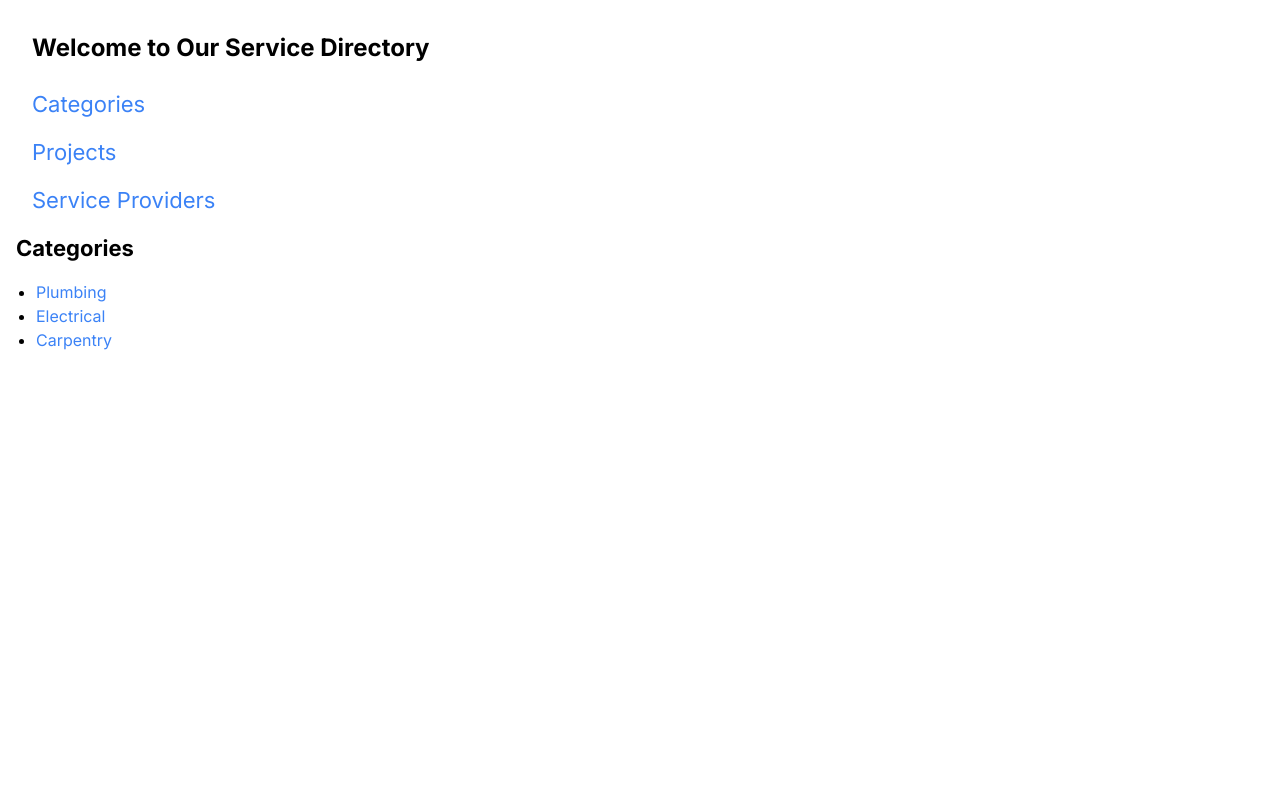
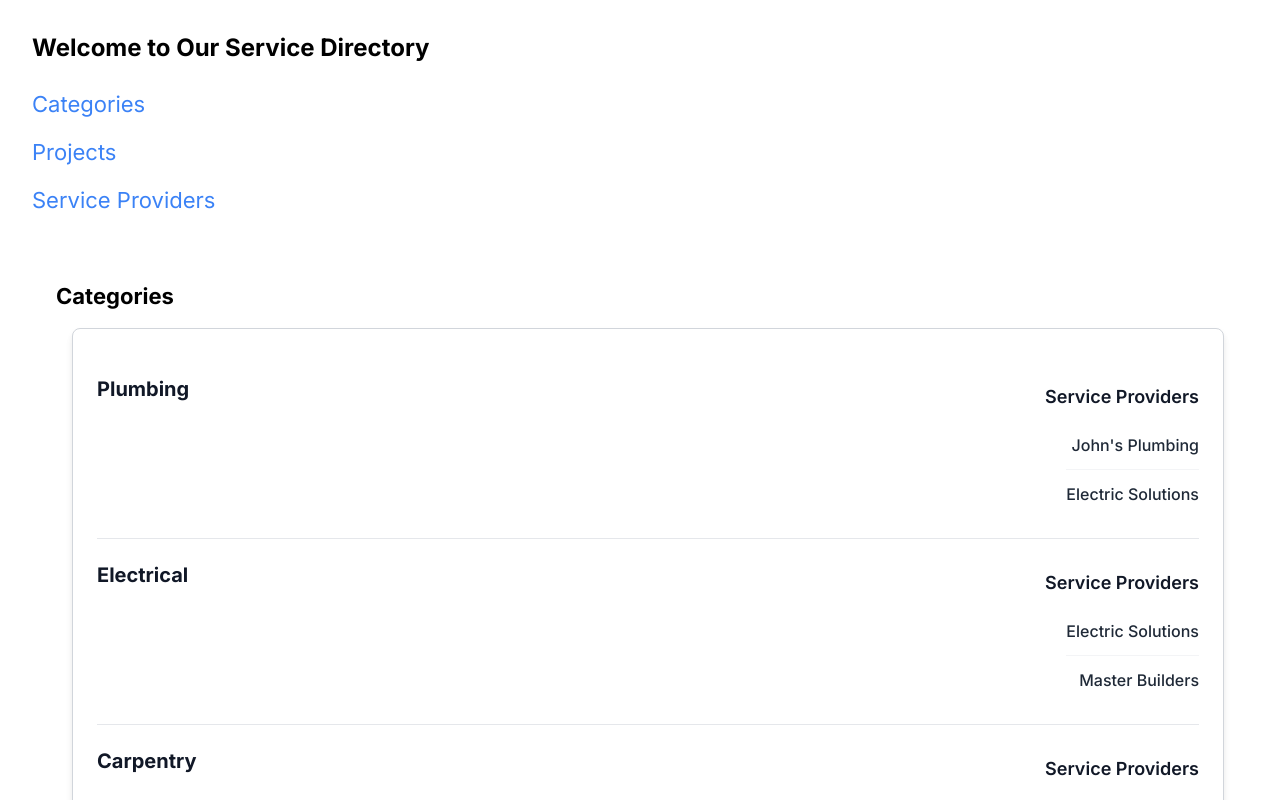
Before and after one commit to RobinNagpal/ChainedAssets, a Next.js app: page /categories in a window 1280 px wide. Shown: the top 800 px of the page. Built offline with nearby package versions, Linux system fonts and the light colour scheme; a web font is replaced by a local one.

Commit message:
added the categories pages

```diff
--- a/src/app/categories/[id]/page.tsx
+++ b/src/app/categories/[id]/page.tsx
@@ -4,6 +4,8 @@ import Link from 'next/link'
 import { categories } from '../../data/categories'
 import { serviceProviders } from '../../data/serviceProviders'
 import { projects } from '../../data/projects'
+import PageWrapper from '@/components/PageWrapper'
+import CategoriesDetails from '@/components/CategoriesDetails'
 
 export default function CategoryPage({ params }: { params: { id: string } }) {
   const { id } = params
@@ -13,46 +15,16 @@ export default function CategoryPage({ params }: { params: { id: string } }) {
     return <div>Category not found</div>
   }
 
-  const providersInCategory = serviceProviders.filter((sp) =>
-    sp.categories.includes(id),
-  )
-
   return (
     <div className="p-4">
       <TempNav />
-      <h1 className="mb-4 text-2xl font-bold">{category.name}</h1>
-
-      {providersInCategory.map((provider) => (
-        <div key={provider.id} className="mb-6">
-          <h2 className="mb-2 text-xl font-semibold">
-            <Link
-              href={`/service-providers/${provider.id}`}
-              className="text-blue-500 hover:underline"
-            >
-              {provider.name}
-            </Link>
-          </h2>
-          <h3 className="text-lg font-medium">Projects:</h3>
-          <ul className="list-disc pl-5">
-            {provider.projects
-              .filter((p) => p.category === id)
-              .flatMap((p) => p.projects)
-              .map((projId) => {
-                const project = projects.find((p) => p.id === projId)
-                return (
-                  <li key={projId}>
-                    <Link
-                      href={`/projects/${projId}`}
-                      className="text-blue-500 hover:underline"
-                    >
-                      {project ? project.name : projId}
-                    </Link>
-                  </li>
-                )
-              })}
-          </ul>
-        </div>
-      ))}
+      <PageWrapper>
+        <h1 className="mb-4 text-2xl font-bold">{category.name}</h1>
+        <CategoriesDetails
+          categoryId={category.id}
+          categoryName={category.name}
+        ></CategoriesDetails>
+      </PageWrapper>
     </div>
   )
 }
--- a/src/app/categories/page.tsx
+++ b/src/app/categories/page.tsx
@@ -2,24 +2,17 @@
 import TempNav from '@/components/TempNav'
 import Link from 'next/link'
 import { categories } from '../data/categories'
+import CategoriesList from '@/components/CategoriesList'
+import PageWrapper from '@/components/PageWrapper'
 
 export default function CategoriesPage() {
   return (
     <div className="p-4">
       <TempNav />
-      <h1 className="mb-4 text-2xl font-bold">Categories</h1>
-      <ul className="list-disc pl-5">
-        {categories.map((category) => (
-          <li key={category.id}>
-            <Link
-              href={`/categories/${category.id}`}
-              className="text-blue-500 hover:underline"
-            >
-              {category.name}
-            </Link>
-          </li>
-        ))}
-      </ul>
+      <PageWrapper>
+        <h1 className="mb-4 text-2xl font-bold">Categories</h1>
+        <CategoriesList></CategoriesList>
+      </PageWrapper>
     </div>
   )
 }
--- a/src/app/service-providers/page.tsx
+++ b/src/app/service-providers/page.tsx
@@ -8,9 +8,9 @@ export default function ServiceProvidersPage() {
     <div className="p-4">
       <TempNav />
       <PageWrapper>
-      <h1 className="mb-4 text-2xl font-bold">Service Providers</h1>
+        <h1 className="mb-4 text-2xl font-bold">Service Providers</h1>
         <ServiceProvidersList></ServiceProvidersList>
-        </PageWrapper>
+      </PageWrapper>
     </div>
   )
 }
--- /dev/null
+++ b/src/components/CategoriesDetails.tsx
@@ -0,0 +1,84 @@
+import { serviceProviders } from '@/app/data/serviceProviders'
+import { projects } from '@/app/data/projects'
+import { categories } from '@/app/data/categories'
+
+interface ExampleProps {
+  categoryId: string
+  categoryName: string
+}
+
+export default function Example({ categoryId, categoryName }: ExampleProps) {
+  const currentCategory = categories.find(
+    (category) => category.id === categoryId,
+  )
+
+  // Filter service providers that belong to the current category
+  const providersInCategory = serviceProviders.filter((sp) =>
+    sp.categories.includes(categoryId),
+  )
+
+  // Find all unique projects that match any of the service providers in the category
+  const matchingProjects = projects.filter((project) =>
+    project.serviceProviders.some(
+      (provider) => provider.category === categoryId,
+    ),
+  )
+
+
+  return (
+    <div className="m-4 max-w-6xl rounded-lg border border-gray-300 bg-white p-6 shadow-md">
+      <div className="mb-6 px-4 sm:px-0">
+        <h3 className="text-2xl font-bold text-gray-900">
+          Category Information
+        </h3>
+      </div>
+      <div className="border-t border-gray-200">
+        <dl className="divide-y divide-gray-200">
+          <div className="px-4 py-6 sm:grid sm:grid-cols-3 sm:gap-4 sm:px-0">
+            <dt className="text-lg font-semibold text-gray-900">
+              Category Name
+            </dt>
+            <dd className="mt-1 text-lg text-gray-700 sm:col-span-2 sm:mt-0">
+              {categoryName}
+            </dd>
+          </div>
+
+          {/* Service Providers Section */}
+          <div className="px-4 py-6 sm:grid sm:grid-cols-3 sm:gap-4 sm:px-0">
+            <dt className="text-lg font-semibold text-gray-900">
+              Service Providers
+            </dt>
+            <dd className="mt-1 text-lg text-gray-700 sm:col-span-2 sm:mt-0">
+              <ul role="list" className="divide-y divide-gray-100">
+                {providersInCategory.map((provider) => (
+                  <li key={provider.id} className="flex items-start gap-4 py-2">
+                    <div className="flex flex-col">
+                      <span className="text-base font-medium text-gray-900">
+                        {provider.name}
+                      </span>
+                    </div>
+                  </li>
+                ))}
+              </ul>
+            </dd>
+          </div>
+
+          {/* Projects Section */}
+          <div className="px-4 py-6 sm:grid sm:grid-cols-3 sm:gap-4 sm:px-0">
+            <dt className="text-lg font-semibold text-gray-900">Projects</dt>
+            <dd className="mt-1 text-lg text-gray-700 sm:col-span-2 sm:mt-0">
+              {matchingProjects.map((matchingProject) => (
+                <span
+                  key={matchingProject.id}
+                  className="block text-sm text-gray-600"
+                >
+                  {matchingProject.name}
+                </span>
+              ))}
+            </dd>
+          </div>
+        </dl>
+      </div>
+    </div>
+  )
+}
--- /dev/null
+++ b/src/components/CategoriesList.tsx
@@ -0,0 +1,52 @@
+import { categories } from '@/app/data/categories'
+import { serviceProviders } from '@/app/data/serviceProviders'
+import Link from 'next/link'
+
+export default function Example() {
+  return (
+    <div className="m-4 w-full max-w-6xl rounded-lg border border-gray-300 bg-white p-6 shadow-md">
+      <ul role="list" className="w-full divide-y divide-gray-200">
+        {categories.map((category) => (
+          <li
+            key={category.id}
+            className="flex items-start justify-between gap-x-6 py-5"
+          >
+            <div className="min-w-0">
+              <Link
+                href={`/categories/${category.id}`}
+                className="text-blue-600 hover:underline"
+              >
+                <p className="text-xl font-bold text-gray-900">
+                  {category.name}
+                </p>
+              </Link>
+            </div>
+
+            {/* Right-aligned Service Providers */}
+            <div className="flex w-full flex-col items-end text-right sm:w-auto">
+              <h4 className="py-2 text-lg font-semibold text-gray-900">
+                Service Providers
+              </h4>
+              <ul
+                role="list"
+                className="w-full divide-y divide-gray-100 sm:w-auto"
+              >
+                {serviceProviders
+                  .filter((provider) =>
+                    category.serviceProviders.includes(provider.id),
+                  )
+                  .map((matchingProvider) => (
+                    <li key={matchingProvider.id} className="py-2">
+                      <p className="text-base font-medium text-gray-800">
+                        {matchingProvider.name}
+                      </p>
+                    </li>
+                  ))}
+              </ul>
+            </div>
+          </li>
+        ))}
+      </ul>
+    </div>
+  )
+}
```
Also changed, not shown: src/app/service-providers/[id]/page.tsx (+5 -5 lines).
